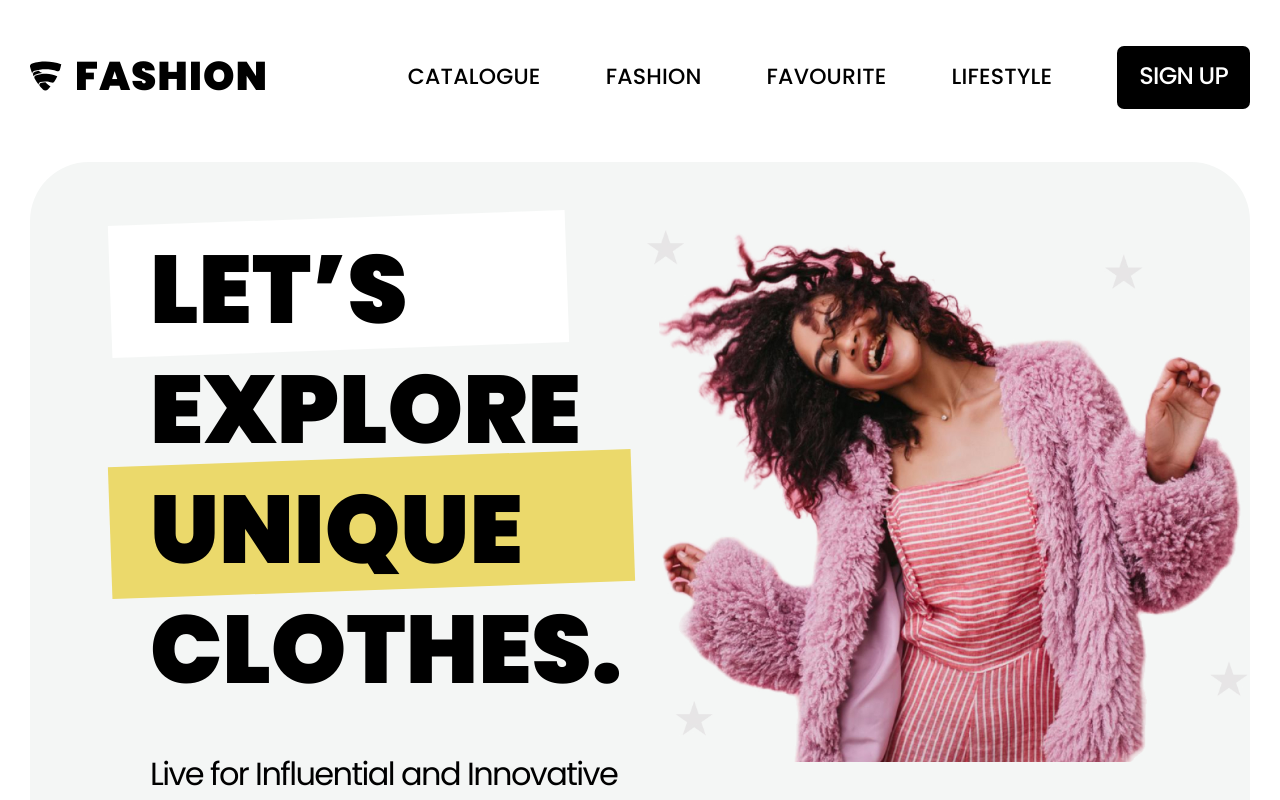
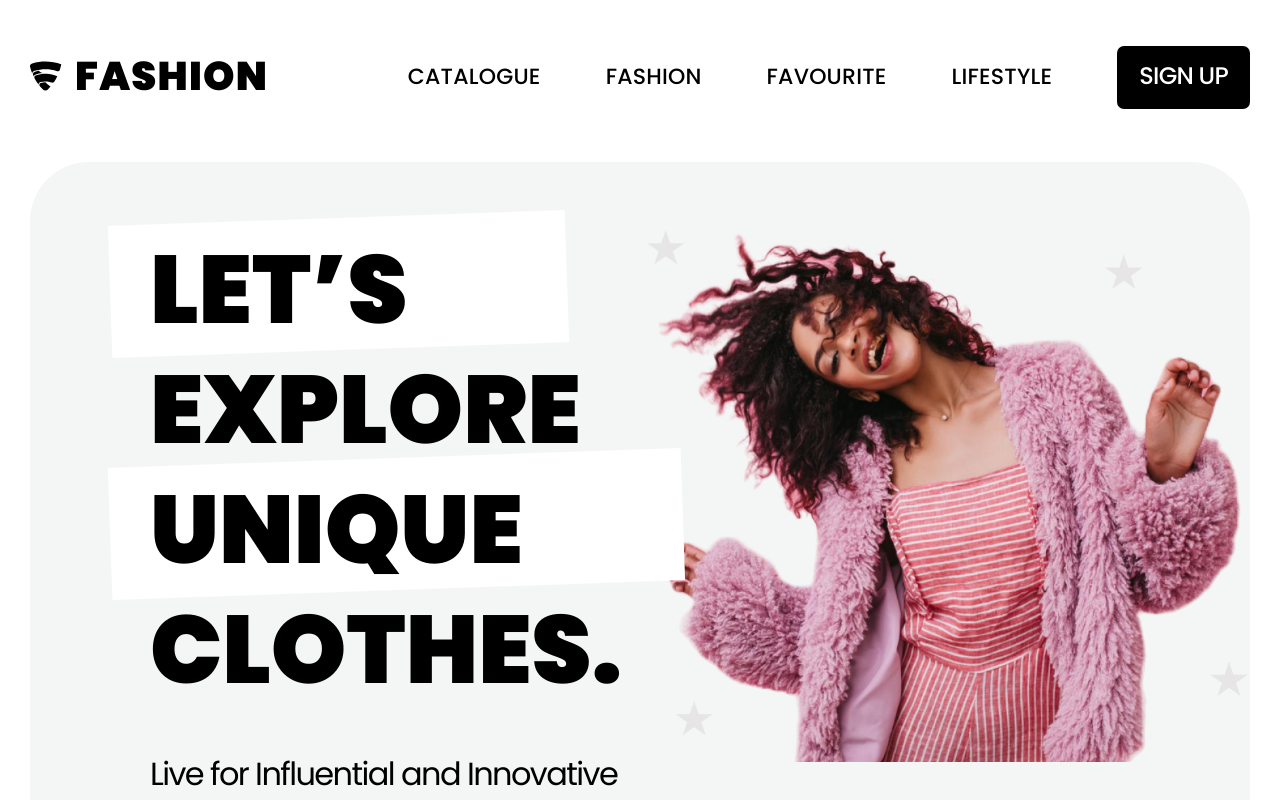
Before and after one commit to Farid-03/FP, a React (Create React App) app: page / in a window 1280 px wide. Shown: the top 800 px of the page. Built offline with nearby package versions, Linux system fonts and the light colour scheme.

Commit message:
css updates

```diff
--- a/src/components/promo/Promo.jsx
+++ b/src/components/promo/Promo.jsx
@@ -1,38 +1,38 @@
 import './promo.css'
-import promoImg from './../../img/images/header-img.jpg';
+import promoImg from './../../img/images/header-img.jpg'
 
 const Promo = () => {
-    return (
-		<section className="promo">
-			<div className="container">
-				<div className="promo__content">
-					<div className="promo__text">
-						<div className="promo__title">
-							<span class="highlight">
+	return (
+		<section className='promo'>
+			<div className='container'>
+				<div className='promo__content'>
+					<div className='promo__text'>
+						<div className='promo__title'>
+							<span className='highlight highlight--lets'>
 								<span>LET’S</span>
 							</span>
 							EXPLORE
-							<span class="highlight highlight--yellow">
+							<span className='highlight highlight--unique'>
 								<span>UNIQUE</span>
 							</span>
 							CLOTHES.
 						</div>
-						<div className="promo__desc">
+						<div className='promo__desc'>
 							Live for Influential and Innovative fashion!
 						</div>
-						<div className="promo__btn-wrapper">
-							<a href="#!" className="promo__btn">
+						<div className='promo__btn-wrapper'>
+							<a href='#!' className='promo__btn'>
 								Shop Now
 							</a>
 						</div>
 					</div>
-					<div className="promo__img">
-						<img src={promoImg} alt="Promo" />
+					<div className='promo__img'>
+						<img src={promoImg} alt='Promo' />
 					</div>
 				</div>
 			</div>
 		</section>
-	);
+	)
 }
 
-export default Promo;
+export default Promo
--- a/src/components/promo/promo.css
+++ b/src/components/promo/promo.css
@@ -23,7 +23,6 @@
 	font-size: 96px;
 	line-height: 1.25;
 }
-
 .promo__desc {
 	margin-bottom: 32px;
 	font-weight: 400;
@@ -59,6 +58,11 @@
 	color: #fff;
 }
 
+.promo__btn:hover {
+	background: #f6da52;
+	transition: all 0.2s linear;
+}
+/* Общие стили для выделения */
 .highlight {
 	position: relative;
 	display: inline-block;
@@ -69,19 +73,32 @@
 	z-index: 1;
 }
 
+/* Псевдоэлемент для фона */
 .highlight::before {
 	content: '';
 	display: block;
 	position: absolute;
 	top: -12px;
-	bottom: 0px;
+	bottom: 0;
 	left: -40px;
 	right: -160px;
 	background-color: #fff;
 	transform: rotate(-2deg);
+	transition: background-color 0.3s ease;
 }
 
+/* Наведение на LET’S (желтый фон) */
+.highlight--lets:hover::before {
+	background-color: var(--yellow); /* Цвет для LET’S */
+}
+
+/* Наведение на UNIQUE (белый фон) */
+.highlight--unique:hover::before {
+	background-color: #fff; /* Цвет для UNIQUE */
+}
+
+/* Класс для установки желтого фона по умолчанию */
 .highlight--yellow::before {
-    right: -110px;
-    background-color: var(--yellow);
+	right: -110px;
+	background-color: var(--yellow);
 }
```
